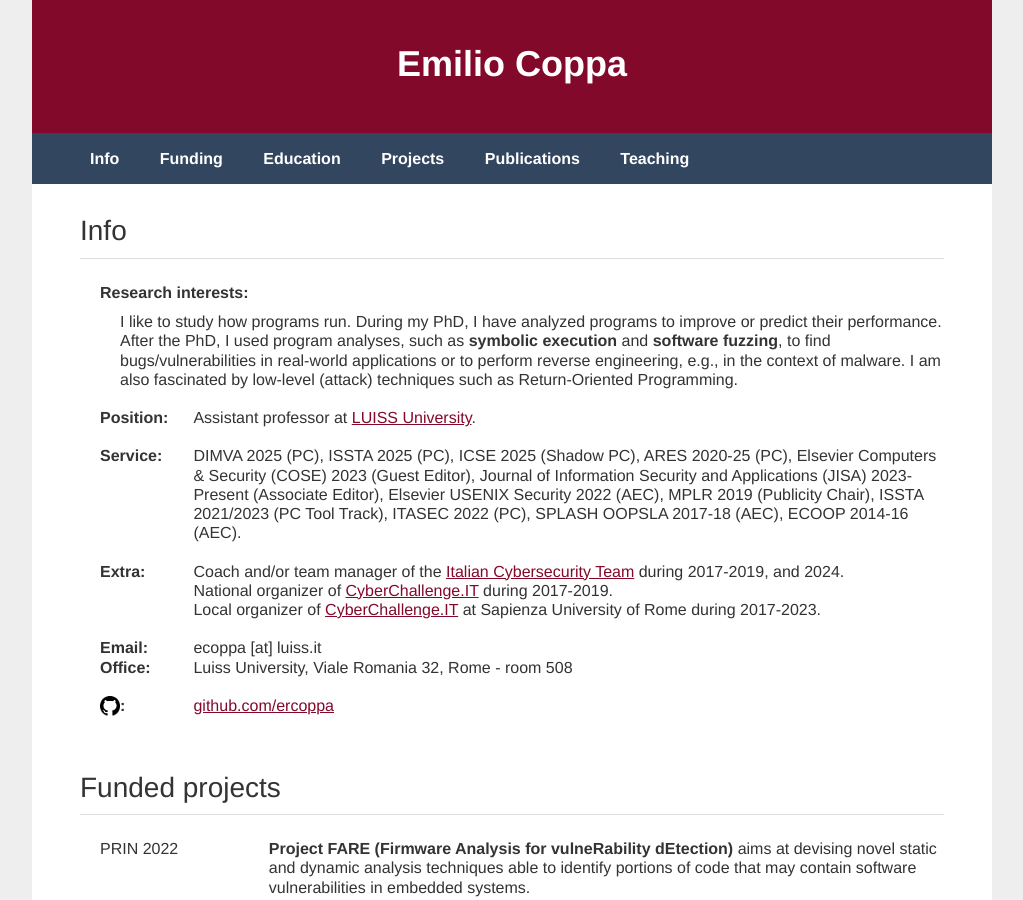
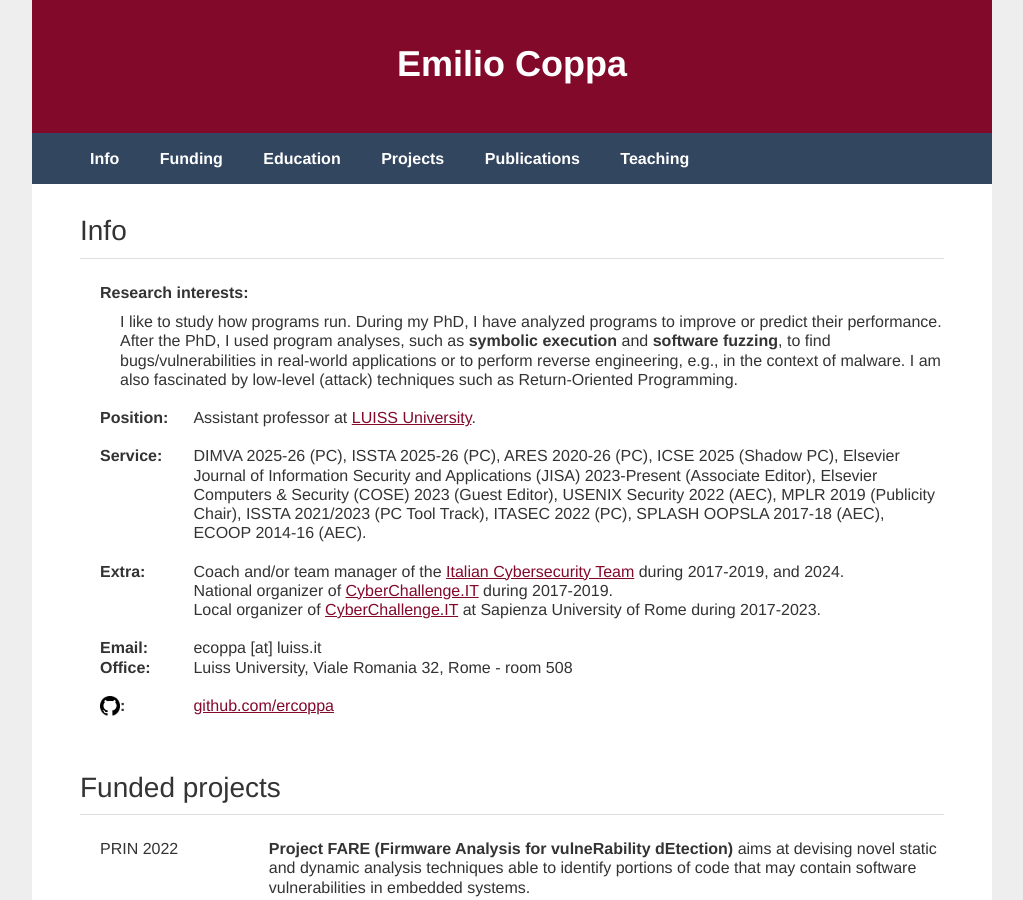
Before and after one commit to ecoppa/ecoppa.github.io, a Jekyll site: the page built from index.html, in a window 1280 px wide and 900 px high. Shown: the whole window, without its empty margins (128-1151 px from the left). Built offline with Jekyll 4.4.1, drawn with Linux system fonts in a browser that asks for light colours.

Commit message:
Update index.html

```diff
--- a/index.html
+++ b/index.html
@@ -42,7 +42,7 @@
 								<b>Service:</b>
 							</div>
 							<div style="display:table-cell;">
-								DIMVA 2025 (PC), ISSTA 2025 (PC), ICSE 2025 (Shadow PC), ARES 2020-25 (PC), Elsevier Computers & Security (COSE) 2023 (Guest Editor), Journal of Information Security and Applications (JISA) 2023-Present (Associate Editor), Elsevier  USENIX Security 2022 (AEC), MPLR 2019 (Publicity Chair),  ISSTA 2021/2023 (PC Tool Track), ITASEC 2022 (PC), SPLASH OOPSLA 2017-18 (AEC), ECOOP 2014-16 (AEC).
+								DIMVA 2025-26 (PC), ISSTA 2025-26 (PC), ARES 2020-26 (PC), ICSE 2025 (Shadow PC), Elsevier Journal of Information Security and Applications (JISA) 2023-Present (Associate Editor), Elsevier Computers & Security (COSE) 2023 (Guest Editor), USENIX Security 2022 (AEC), MPLR 2019 (Publicity Chair),  ISSTA 2021/2023 (PC Tool Track), ITASEC 2022 (PC), SPLASH OOPSLA 2017-18 (AEC), ECOOP 2014-16 (AEC).
 							</div>
 						</div>
 
```
